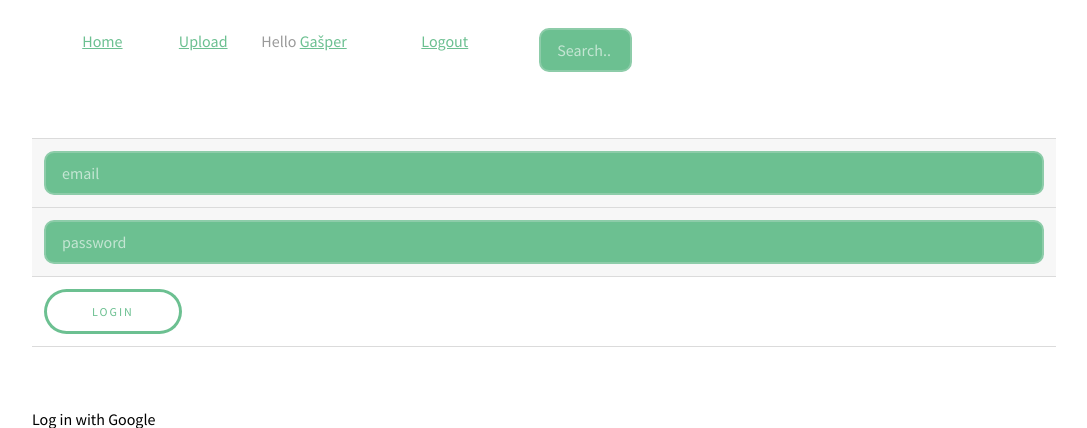
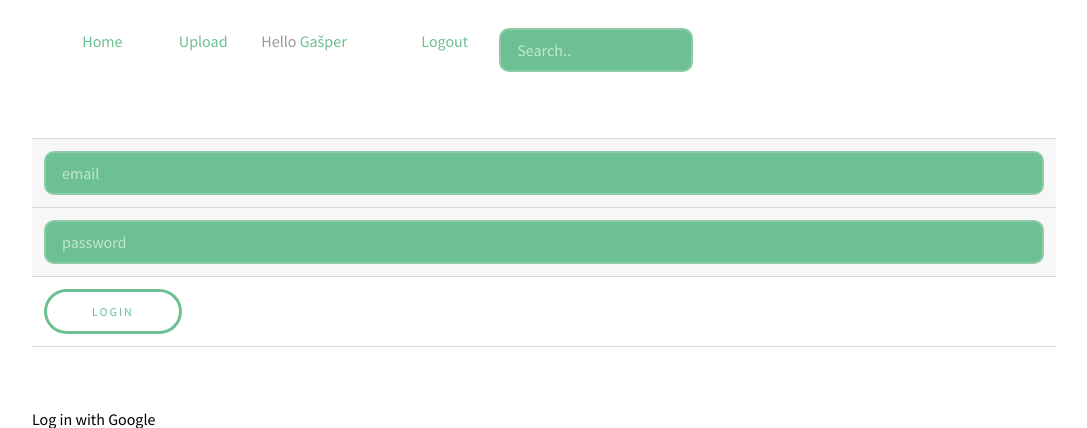
Before and after one commit to GasperIrman/Project-Flickr, a PHP site: page /login.php in a window 1280 px wide. Shown: the top 428 px of the page, without its empty margins (96-1183 px from the left). Run offline with PHP 8.4, Linux system fonts and the light colour scheme; a user stored in the database is signed in; some libraries are stand-ins or nearby versions.

Commit message:
Header edit

```diff
--- a/Templates/header.php
+++ b/Templates/header.php
@@ -6,25 +6,25 @@
 	<head>
 		<link rel="stylesheet" href="https://stackpath.bootstrapcdn.com/bootstrap/4.1.3/css/bootstrap.min.css" integrity="sha384-MCw98/SFnGE8fJT3GXwEOngsV7Zt27NXFoaoApmYm81iuXoPkFOJwJ8ERdknLPMO" crossorigin="anonymous">
 		<link rel="stylesheet" type="text/css" href="./Templates/styles.css"/>
+		<link rel="stylesheet" href="assets/css/main.css" />
 	</head>
 <body>
 		<nav id="menu">
 			<ul id="menulist">
-				<li><div class="nav py-2 d-none d-md-inline-block"><a href="index.php">Home</a></div></li>
-
-						<?php if(isset($_SESSION['user_id'])){echo '<li><div class="nav py-2 d-none d-md-inline-block"><a href="upload.php">Upload</a></div></li>';}
+				<li><div class="nav py-2 d-none d-md-inline-block"><a style="text-decoration: none" href="index.php">Home</a></div></li>
+						<?php if(isset($_SESSION['user_id'])){echo '<li><div class="nav py-2 d-none d-md-inline-block"><a style="text-decoration: none" href="upload.php">Upload</a></div></li>';}
 								?>
 
 
 				<li id="hello"><div class="nav py-2 d-none d-md-inline-block">
-					<?php if(isset($_SESSION['user_id'])){echo "Hello <a href=\"profile.php?username=".$_SESSION['username']."\">".$_SESSION['name']."</a>";}
-							else {echo '<a href="login.php">Log in</a>';} ?>
+					<?php if(isset($_SESSION['user_id'])){echo "Hello <a style=\"text-decoration: none\" href=\"profile.php?username=".$_SESSION['username']."\">".$_SESSION['name']."</a>";}
+							else {echo '<a style="text-decoration: none" href="login.php">Log in</a>';} ?>
 							</div></li>
 				<li id="logout"><div class="nav py-2 d-none d-md-inline-block">
-					<?php if(isset($_SESSION['user_id'])) echo'<a href="PHP/logout.php">Logout</a>'; else echo '<a href="register.php">Sign up</a>'?>
+					<?php if(isset($_SESSION['user_id'])) echo'<a style="text-decoration: none" href="PHP/logout.php">Logout</a>'; else echo '<a style="text-decoration: none" href="register.php">Sign up</a>'?>
 						</div></li>
-				<li id="logout"><div class="nav py-2 d-none d-md-inline-block">
-					<?php if(isset($_SESSION['user_id'])) echo'<form action="index.php"><input name="s" type="text" placeholder="Search.."></form>';?>
+				<li id="search" style="width: 20%"><div class="nav py-2 d-none d-md-inline-block">
+					<?php if(isset($_SESSION['user_id'])) echo'<form action="index.php"><input name="s" type="text" id="query" placeholder="Search.."></form>';?>
 						</div></li>
 
 			</ul>
```
